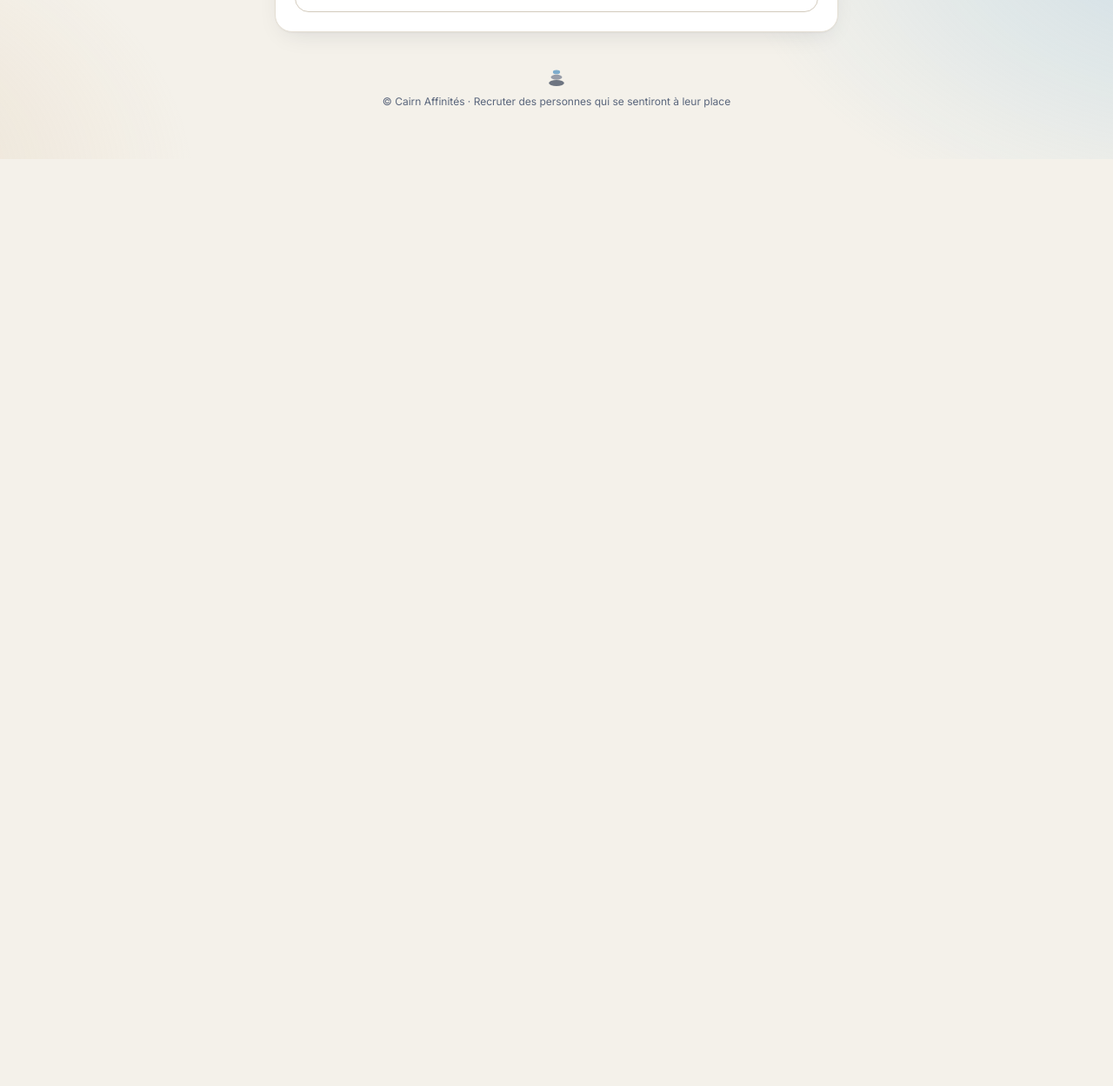
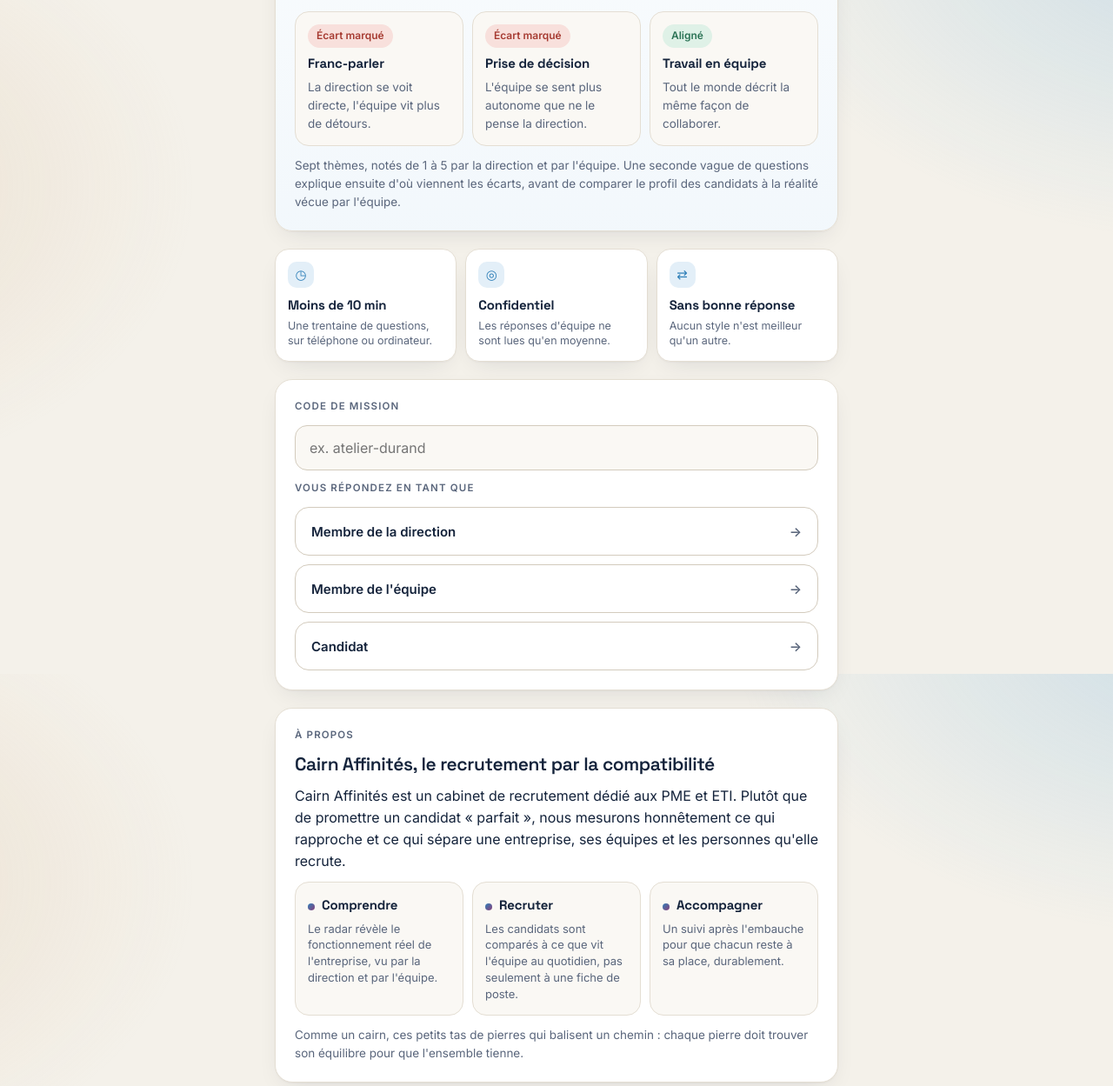
Before and after one commit to nansvenet/radar-cairn, a plain HTML site: page index.html in a window 1280 px wide. Shown: the part 825-2074 px from the top of the page at 87% size. Before the commit the page ends 1008 px from the top, so only its background shows below. Drawn offline with Linux system fonts and the light colour scheme.

Commit message:
Accueil : exemple de radar et présentation du cabinet

```diff
--- a/index.html
+++ b/index.html
@@ -119,6 +119,14 @@ p { margin: 0; }
 .atout div { display: flex; flex-direction: column; gap: 4px; }
 .atout i { width: 30px; height: 30px; border-radius: 10px; display: grid; place-items: center; font-style: normal; font-size: 15px; background: var(--sky-soft); color: var(--sky); margin-bottom: 4px; }
 @media (max-width: 480px) { .atouts { grid-template-columns: 1fr; } .atout { flex-direction: row; align-items: center; gap: 12px; } .atout i { margin: 0; flex: none; } .atout div { display: flex; flex-direction: column; } }
+.ecarts { display: grid; grid-template-columns: repeat(3, minmax(0, 1fr)); gap: 10px; }
+.ecarts > div, .piliers > div { display: flex; flex-direction: column; gap: 6px; align-items: flex-start; padding: 14px; border-radius: 16px; background: var(--surface-2); border: 1px solid var(--line); }
+.ecarts b, .piliers b { font-family: var(--display); font-size: 15px; letter-spacing: -.01em; }
+.piliers { display: grid; grid-template-columns: repeat(3, minmax(0, 1fr)); gap: 10px; }
+.piliers span { font-size: 13px; color: var(--muted); line-height: 1.45; }
+.piliers b::before { content: ""; display: inline-block; width: 8px; height: 8px; border-radius: 50%; background: linear-gradient(135deg, var(--sky), var(--cand)); margin-right: 8px; vertical-align: middle; }
+.exemple { background: linear-gradient(180deg, var(--surface), color-mix(in srgb, var(--sky-soft) 45%, var(--surface))); }
+@media (max-width: 560px) { .ecarts, .piliers { grid-template-columns: 1fr; } }
 .chip { font-size: 12px; font-weight: 600; padding: 5px 10px; border-radius: 999px; background: var(--surface); border: 1px solid var(--line); color: var(--muted); white-space: nowrap; }
 
 /* Boutons */
@@ -923,10 +931,34 @@ textarea.code { font-family: ui-monospace, "SF Mono", Menlo, monospace; font-siz
   }
 
   /* ---------- Rendu : questionnaire ---------- */
+  /* Radar d'illustration pour la page d'accueil (données fictives). */
+  var EXEMPLE = [[2.1, 3.4], [2.9, 3.4], [3.0, 3.6], [3.7, 2.4], [3.3, 3.5], [3.4, 2.8], [2.9, 3.2]];
+  function vueExemple() {
+    var axes = AXES.map(function (a, i) { return { nom: a.nom, court: a.court, dm: EXEMPLE[i][0], em: EXEMPLE[i][1] }; });
+    return '<section class="panel stack exemple"><div class="row" style="justify-content:space-between"><p class="label">Exemple de radar obtenu</p><span class="tag">Illustration</span></div>' +
+      '<h2>Là où la direction et l\'équipe ne voient pas la même entreprise</h2>' +
+      '<div class="legend"><span><i class="sw d"></i>Direction</span><span><i class="sw e"></i>Équipe (moyenne)</span></div>' +
+      radarSvg(axes) +
+      '<div class="ecarts"><div><span class="pill crit">Écart marqué</span><b>Franc-parler</b><span class="small">La direction se voit directe, l\'équipe vit plus de détours.</span></div>' +
+      '<div><span class="pill crit">Écart marqué</span><b>Prise de décision</b><span class="small">L\'équipe se sent plus autonome que ne le pense la direction.</span></div>' +
+      '<div><span class="pill ok">Aligné</span><b>Travail en équipe</b><span class="small">Tout le monde décrit la même façon de collaborer.</span></div></div>' +
+      '<p class="small">Sept thèmes, notés de 1 à 5 par la direction et par l\'équipe. Une seconde vague de questions explique ensuite d\'où viennent les écarts, avant de comparer le profil des candidats à la réalité vécue par l\'équipe.</p></section>';
+  }
+  function vueAPropos() {
+    return '<section class="panel stack apropos"><p class="label">À propos</p>' +
+      '<h2>Cairn Affinités, le recrutement par la compatibilité</h2>' +
+      '<p>Cairn Affinités est un cabinet de recrutement dédié aux PME et ETI. Plutôt que de promettre un candidat « parfait », nous mesurons honnêtement ce qui rapproche et ce qui sépare une entreprise, ses équipes et les personnes qu\'elle recrute.</p>' +
+      '<div class="piliers">' +
+        '<div><b>Comprendre</b><span>Le radar révèle le fonctionnement réel de l\'entreprise, vu par la direction et par l\'équipe.</span></div>' +
+        '<div><b>Recruter</b><span>Les candidats sont comparés à ce que vit l\'équipe au quotidien, pas seulement à une fiche de poste.</span></div>' +
+        '<div><b>Accompagner</b><span>Un suivi après l\'embauche pour que chacun reste à sa place, durablement.</span></div>' +
+      '</div>' +
+      '<p class="small">Comme un cairn, ces petits tas de pierres qui balisent un chemin : chaque pierre doit trouver son équilibre pour que l\'ensemble tienne.</p></section>';
+  }
   function vueEntreeRepondant(intro) {
     return '<div class="hero"><span class="eyebrow">Radar de compatibilité</span>' +
       '<h1>Décrivez l\'entreprise <span class="hl">telle qu\'elle est vraiment</span></h1>' +
-      '<p class="lead">' + esc(intro) + '</p></div>' +
+      '<p class="lead">' + esc(intro) + '</p></div>' + vueExemple() +
       '<div class="atouts">' +
         '<div class="atout"><i>◷</i><div><b>Moins de 10 min</b><span>Une trentaine de questions, sur téléphone ou ordinateur.</span></div></div>' +
         '<div class="atout"><i>◎</i><div><b>Confidentiel</b><span>Les réponses d\'équipe ne sont lues qu\'en moyenne.</span></div></div>' +
@@ -938,7 +970,7 @@ textarea.code { font-family: ui-monospace, "SF Mono", Menlo, monospace; font-siz
       '<p class="label">Vous répondez en tant que</p>' +
       '<div class="role-choice"><button type="submit" class="ghost" data-role="d" id="btn-role-d">Membre de la direction</button>' +
       '<button type="submit" class="ghost" data-role="e" id="btn-role-e">Membre de l\'équipe</button>' +
-      '<button type="submit" class="ghost" data-role="c" id="btn-role-c">Candidat</button></div>' + blocMsg() + '</form>';
+      '<button type="submit" class="ghost" data-role="c" id="btn-role-c">Candidat</button></div>' + blocMsg() + '</form>' + vueAPropos();
   }
 
   function vueRepondre() {
```
